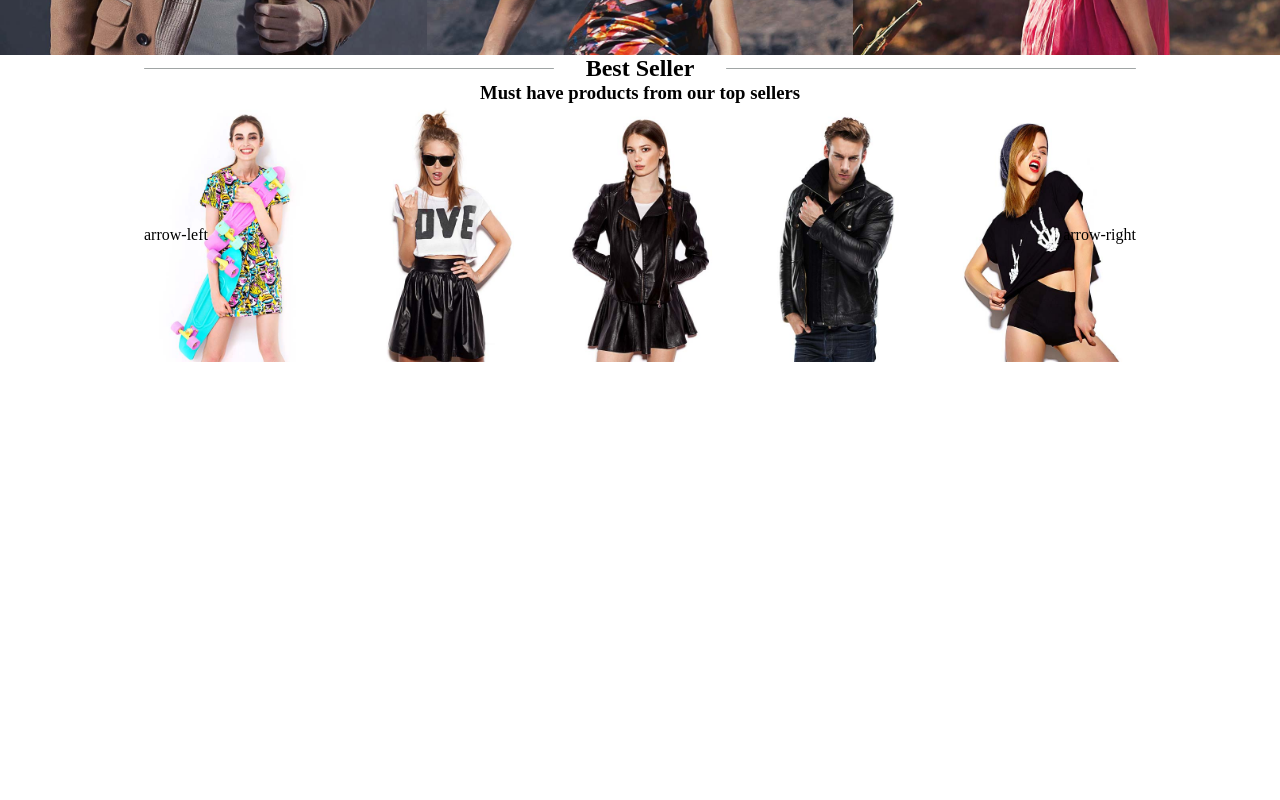
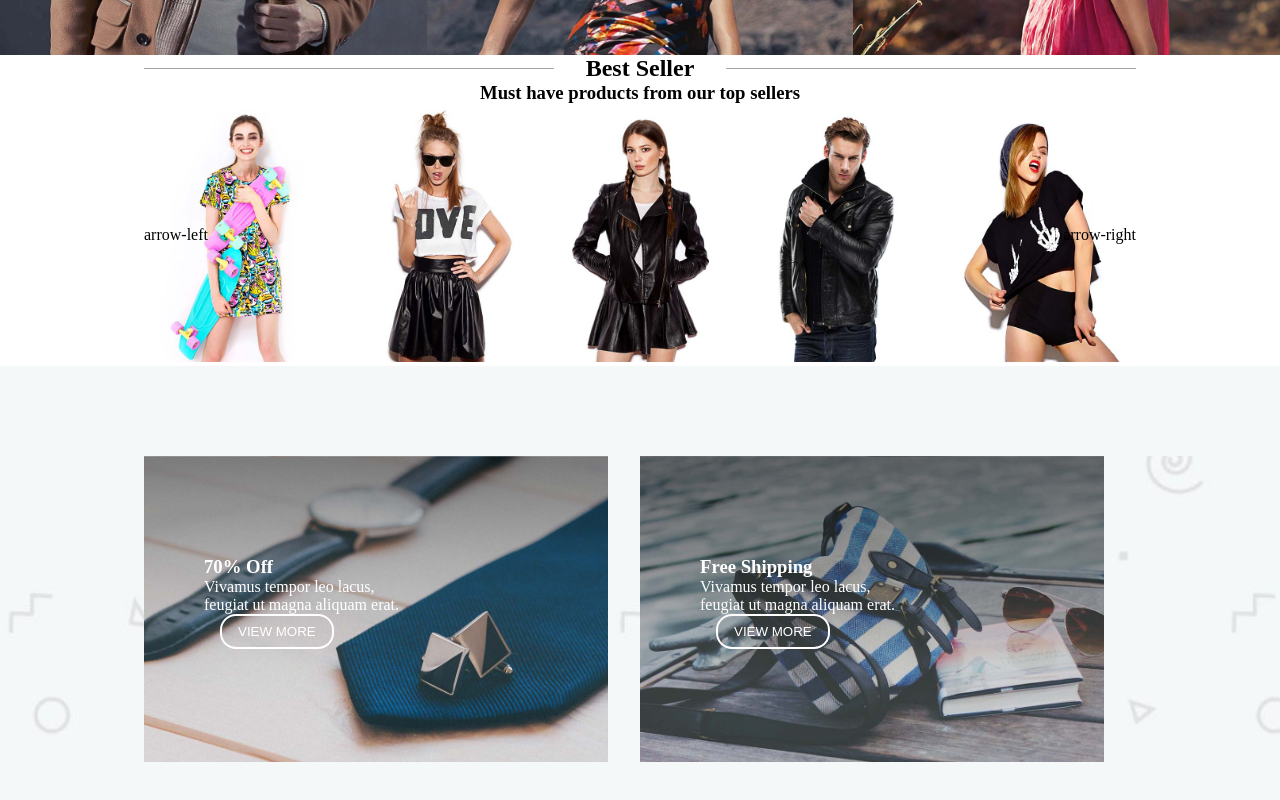
Before and after one commit to valeriosalzano/proj-html-vuejs, a Vue app: page / in a window 1280 px wide. Shown: the part 1642-2442 px from the top of the page. Before the commit the page ends 2008 px from the top, so only its background shows below. Built offline with nearby package versions, Linux system fonts and the light colour scheme.

Commit message:
added promo section

```diff
--- a/src/components/PageMain.vue
+++ b/src/components/PageMain.vue
@@ -35,8 +35,21 @@
       </div>
     </section>
 
-    <section id="pricing">
-
+    <section id="promo">
+      <div class="bg-wrapper">
+        <div class="container">
+          <div class="promo-1">
+            <h3>70% Off</h3>
+            <p>Vivamus tempor leo lacus, feugiat ut magna aliquam erat.</p>
+            <OneButton class="transparent">VIEW MORE</OneButton>
+          </div>
+          <div class="promo-2">
+            <h3>Free Shipping</h3>
+            <p>Vivamus tempor leo lacus, feugiat ut magna aliquam erat.</p>
+            <OneButton class="transparent">VIEW MORE</OneButton>
+          </div>
+        </div>
+      </div>
     </section>
 
     <section id="new-arrivals">
@@ -147,7 +160,6 @@
       text-transform: capitalize;
     }
   }
-
   .featured-cards {
     display: flex;
     &> *{
@@ -172,4 +184,28 @@
     text-transform: uppercase;
   }
 }
+#promo {
+  padding: 90px 0;
+  background-color: #f4f8f9;
+  .bg-wrapper {
+    background: url("../assets/images/bkgd_confetti-compressor.jpg") center;
+    background-size: 180%;
+  }
+  .promo-1, .promo-2 {
+    display: inline-block;
+    width: calc(50% - 2rem);
+    aspect-ratio: 560/370;
+    background-size: cover;
+    background-position: center;
+    color: $promo-text;
+    padding: 100px 20% 0 60px ;
+  }
+  .promo-1{
+    background-image: url("../assets/images/promo_box_1_bg.jpg");
+    margin-right: 2rem;
+  }
+  .promo-2{
+    background-image: url("../assets/images/promo_box_2_bg.jpg");
+  }
+}
 </style>
--- a/src/styles/partials/_variables.scss
+++ b/src/styles/partials/_variables.scss
@@ -23,3 +23,5 @@ $jumbo-text: #fff;
 $gray-line: #a0a5a5;
 
 $collections-text: #fff;
+
+$promo-text: #fff;
```
